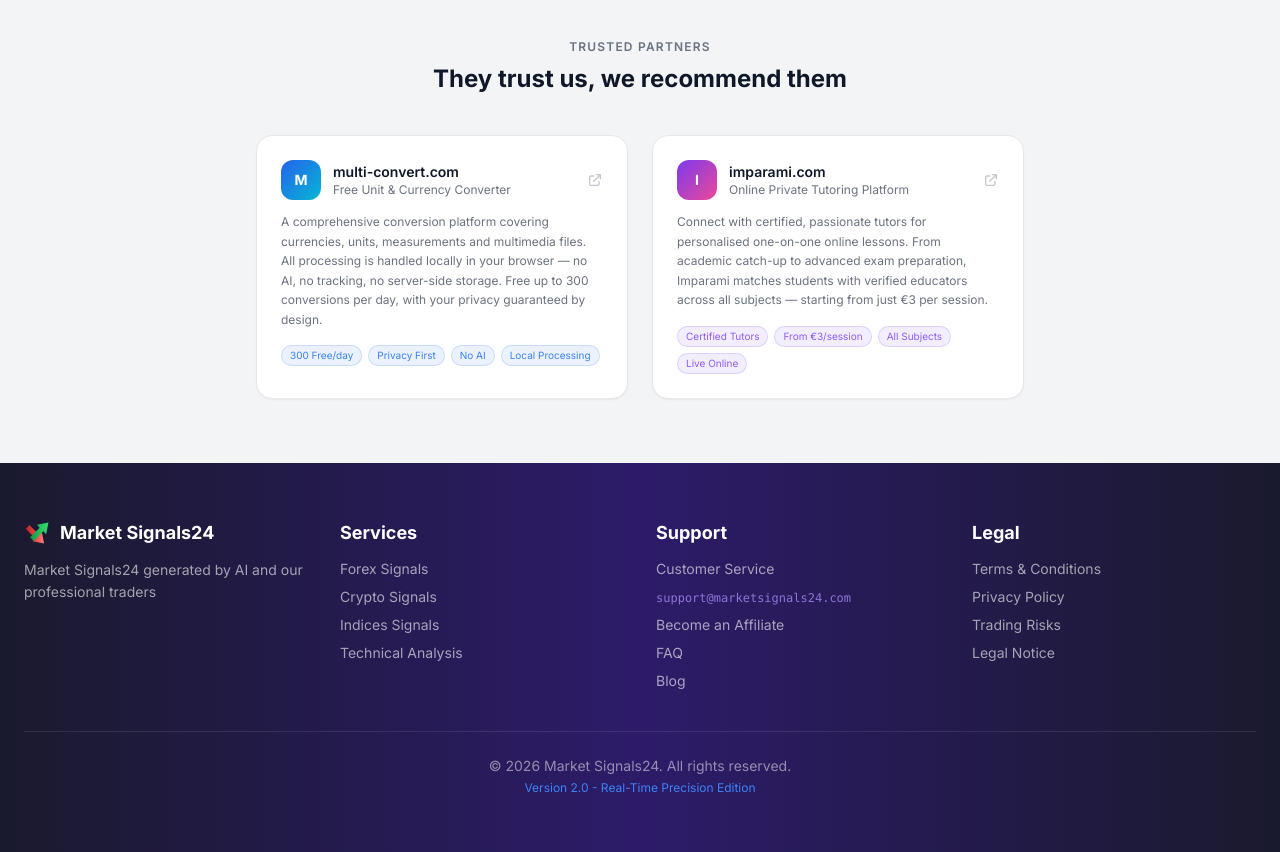
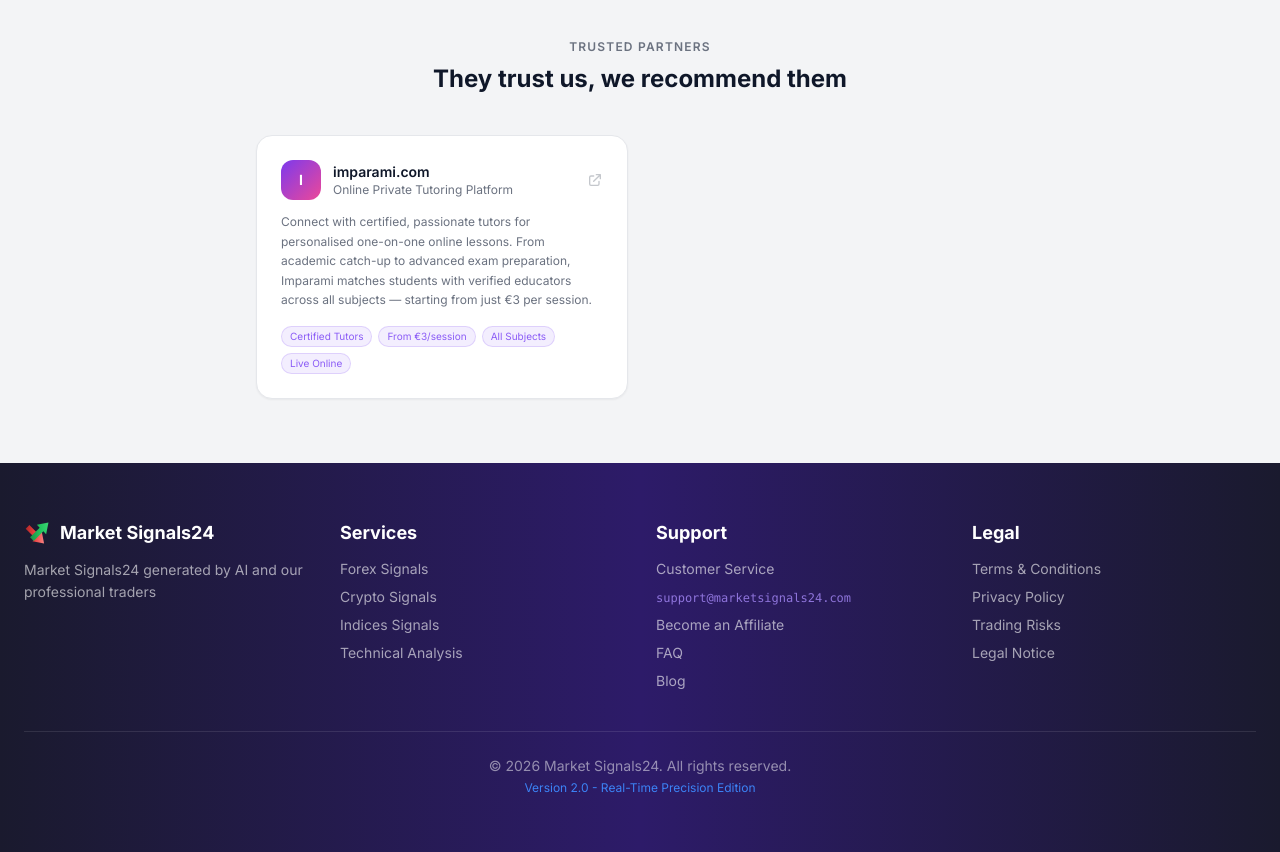
Before and after one commit to shaantitrades/Signals-Pro, a Next.js app in the folder frontend/: page / in a window 1280 px wide. Shown: the part 1560-2412 px from the top of the page. Built offline with nearby package versions, Linux system fonts and the light colour scheme.

Commit message:
feat: hide multi-convert.com partner card

```diff
--- a/frontend/src/app/page.tsx
+++ b/frontend/src/app/page.tsx
@@ -212,33 +212,6 @@
           </div>
           <div className="grid grid-cols-1 sm:grid-cols-2 gap-6 max-w-3xl mx-auto">
 
-            {/* Partner 1 — multi-convert.com */}
-            <a
-              href="https://multi-convert.com"
-              target="_blank"
-              rel="noopener noreferrer"
-              className="group flex flex-col gap-3 bg-card border border-border rounded-2xl p-6 hover:border-primary/40 hover:shadow-lg transition-all shadow-sm"
-            >
-              <div className="flex items-center gap-3">
-                <div className="w-10 h-10 rounded-xl bg-gradient-to-br from-blue-600 to-cyan-500 flex items-center justify-center text-white font-bold text-sm shrink-0">
-                  M
-                </div>
-                <div>
-                  <p className="font-semibold text-card-foreground text-sm group-hover:text-primary transition-colors">multi-convert.com</p>
-                  <p className="text-muted-foreground text-xs">{t('partners.multiconvert.subtitle')}</p>
-                </div>
-                <svg className="w-4 h-4 text-muted-foreground/40 group-hover:text-primary transition-colors ml-auto shrink-0" fill="none" viewBox="0 0 24 24" stroke="currentColor">
-                  <path strokeLinecap="round" strokeLinejoin="round" strokeWidth={2} d="M10 6H6a2 2 0 00-2 2v10a2 2 0 002 2h10a2 2 0 002-2v-4M14 4h6m0 0v6m0-6L10 14" />
-                </svg>
-              </div>
-              <p className="text-muted-foreground text-xs leading-relaxed">{t('partners.multiconvert.desc')}</p>
-              <div className="flex flex-wrap gap-1.5 mt-1">
-                {[t('partners.tag.freeday'), t('partners.tag.privacy'), t('partners.tag.noai'), t('partners.tag.local')].map((tag) => (
-                  <span key={tag} className="text-[10px] px-2 py-0.5 rounded-full bg-blue-500/10 text-blue-500 border border-blue-500/20">{tag}</span>
-                ))}
-              </div>
-            </a>
-
             {/* Partner 2 — imparami.com */}
             <a
               href="https://imparami.com"
```
